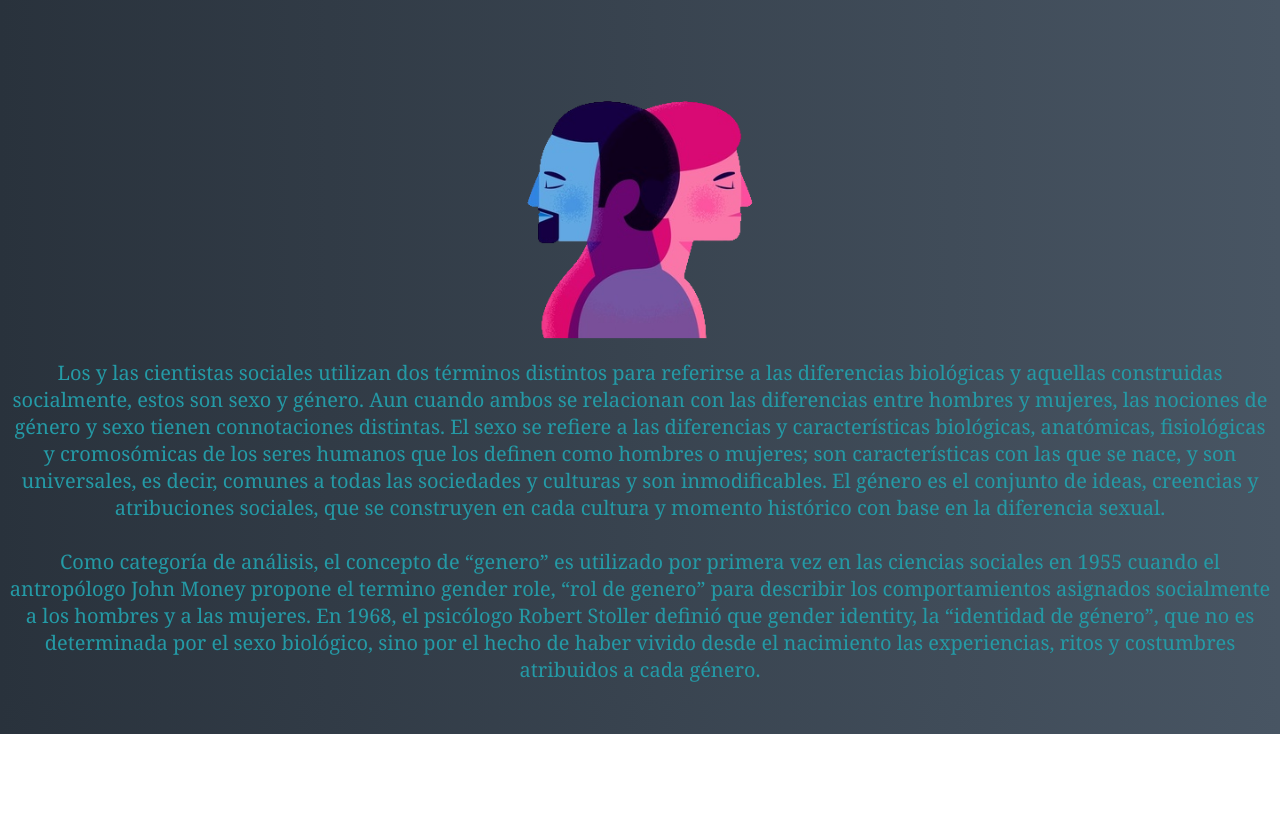
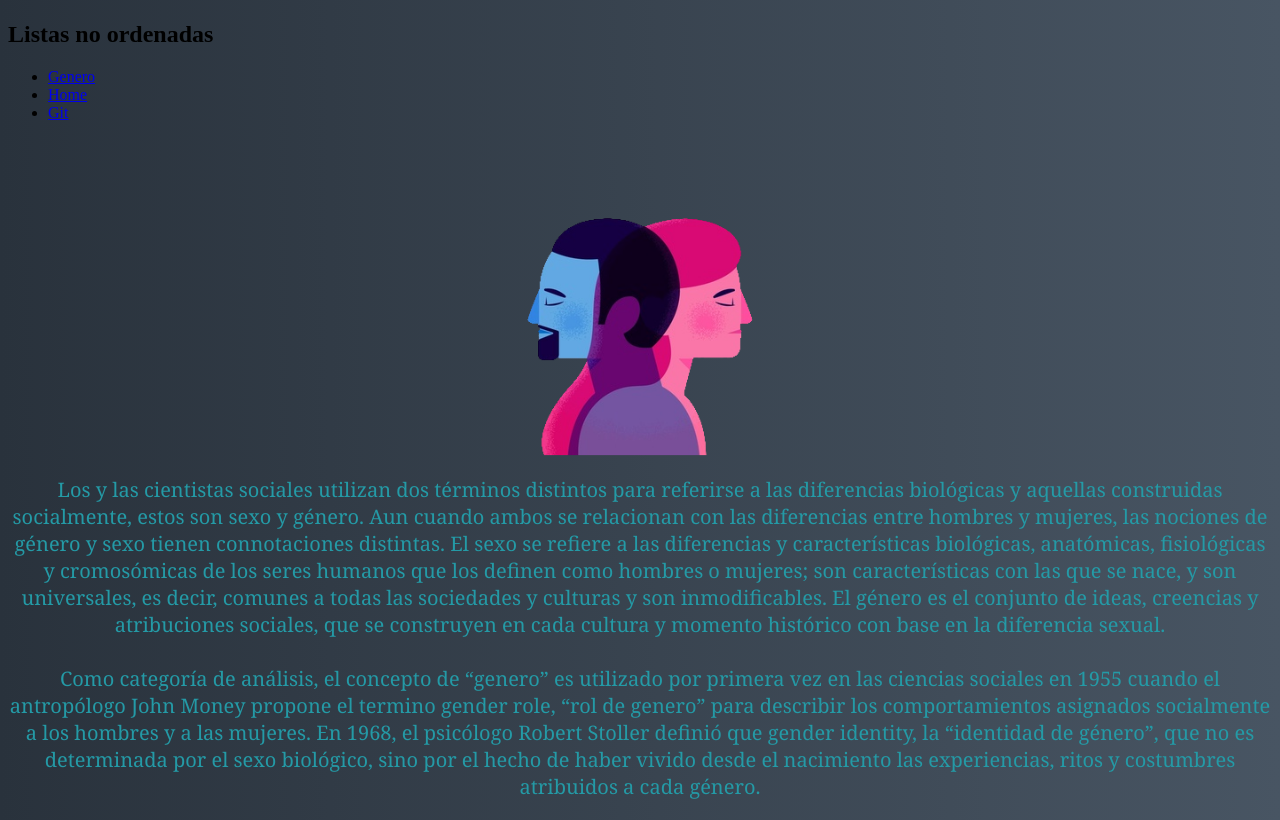
Before and after one commit to HectorLavad/MWT1A1_1, a plain HTML site: page index.html in a window 1280 px wide. Shown: the part 66-886 px from the top of the page. Before the commit the page ends 800 px from the top, so only its background shows below. Drawn offline with Linux system fonts and the light colour scheme.

Commit message:
Update index.html

```diff
--- a/index.html
+++ b/index.html
@@ -9,6 +9,12 @@
 
 <body>
   <h1>MI PRIMER PAGINA WEB HECTOR</h1>
+  <h2>Listas no ordenadas</h2>
+  <ul>
+            <li><a href="#genero"> Genero </a> </li>
+            <li><a href="listas.html"> Home </a> </li>
+            <li><a href="https://github.com"> Git </a> </li>
+  </ul>
   <!--<h2>MI PRIMERA PAGINA</h2>
   <h3>mi primera pagina</h3>
   <h4>mi primera pagina</h4>
@@ -56,12 +62,7 @@
     background: -webkit-linear-gradient(to right, #29323c, #485563);  /* Chrome 10-25, Safari 5.1-6 */
     background: linear-gradient(to right, #29323c, #485563); /* W3C, IE 10+/ Edge, Firefox 16+, Chrome 26+, Opera 12+, Safari 7+ */
   }
-    <h2>Listas no ordenadas</h2>
 
-    <ul>
-            <li><a href="lisyas.html"> Listas </a> </li>
-            <li><a href="https://github.com"> Git </a> </li>
-    </ul>
 
 
   </style>
```
